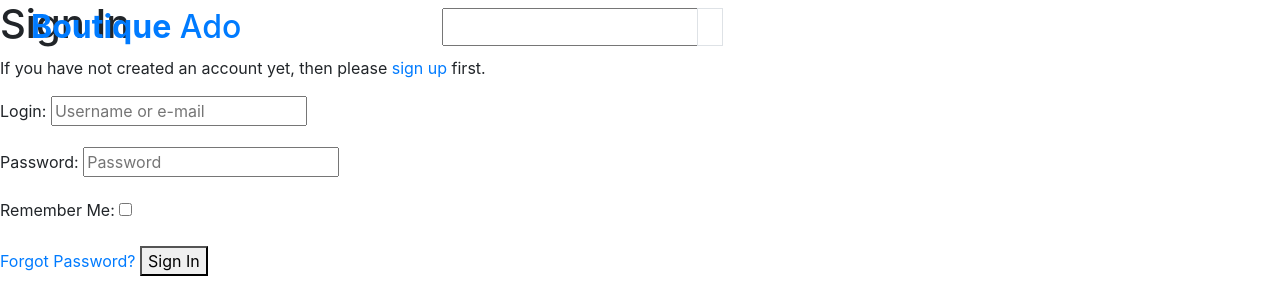
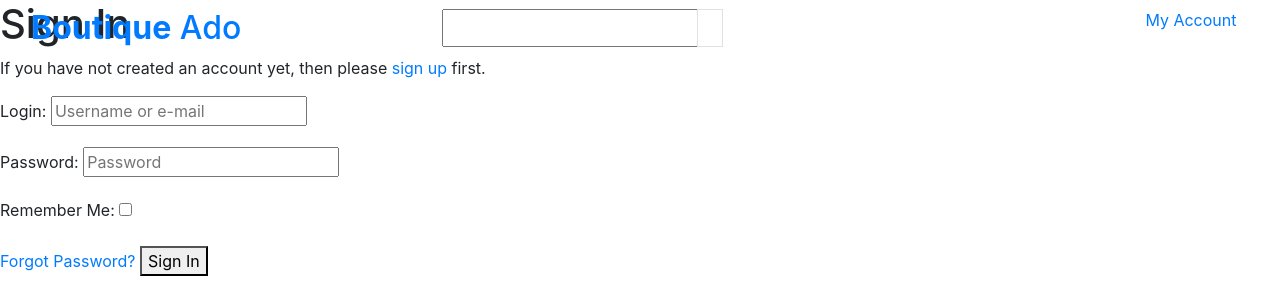
Before and after one commit to DarraghReid/boutique_ado_v1, a Django app: page /accounts/login/ in a window 1280 px wide. Shown: the top 300 px of the page. Run offline with Django 3.2, Linux system fonts and the light colour scheme; some libraries are stand-ins or nearby versions.

Commit message:
add account dropdown to header

```diff
--- a/templates/base.html
+++ b/templates/base.html
@@ -73,11 +73,41 @@
             </form>
           </div>
           <!-- End search form column -->
-          <!-- Acc & shoppping bag column -->
+          <!-- Account & shoppping bag column -->
           <div class="col-12 col-lg-4 my-auto py-1 py-lg-0">
             <!-- Unordered list with two list elements-->
             <ul class="list-inline list-unstyled text-center text-lg-right my-0">
-              <li class="list-inline-item dropdown"></li>
+              <li class="list-inline-item dropdown">
+                <!-- Anchor elementc is parent menu containing fontawesome user icon and "My Account" text p -->
+                <a class="text-black nav-link" href="#" id="user-options" data-toggle="dropdown" aria-haspopup="true" aria-expanded="false">
+                  <div class="text-center">
+                    <div>
+                      <!-- User icon-->
+                      <i class="fas fa-user fa-lg"></i>
+                    </div>
+                    <p class="My-0">My Account</p>
+                  </div>
+                </a>
+                <!-- End achor menu -->
+                <!-- Dropdown menu apears when anchor menu clicked -->
+                <div class="dropdown-menu border-0" aria-labelledby="user-options">
+                  <!-- if user is authenticated, PM, profile, logout pages may be displayed -->
+                  <!-- URLs are coming from allauth urls in project-level urls.py -->
+                  {% if request.user.is_authenticated %}
+                    {% if request.user.is_superuser %}
+                      <!-- Only display PM menu item if the user is a superuser -->
+                      <a href="" class="dropdown-item">Product Management</a>
+                    {% endif %}
+                    <a href="" class="dropdown-item">My Profile</a>
+                    <a href="{% url 'account_logout' %}" class="dropdown-item">Logout</a>
+                  <!-- If user is not authenticated, menu items allowing them to register/login may be displayed -->
+                  {% else %}
+                    <a href="{% url 'account_signup' %}" class="dropdown-item">Register</a>
+                    <a href="{% url 'account_login' %}" class="dropdown-item">Login</a>
+                  {% endif %}
+                </div>
+                <!-- End dropdown menu -->
+              </li>
               <li class="list-inline-item"></li>
             </ul>
           </div>
```
